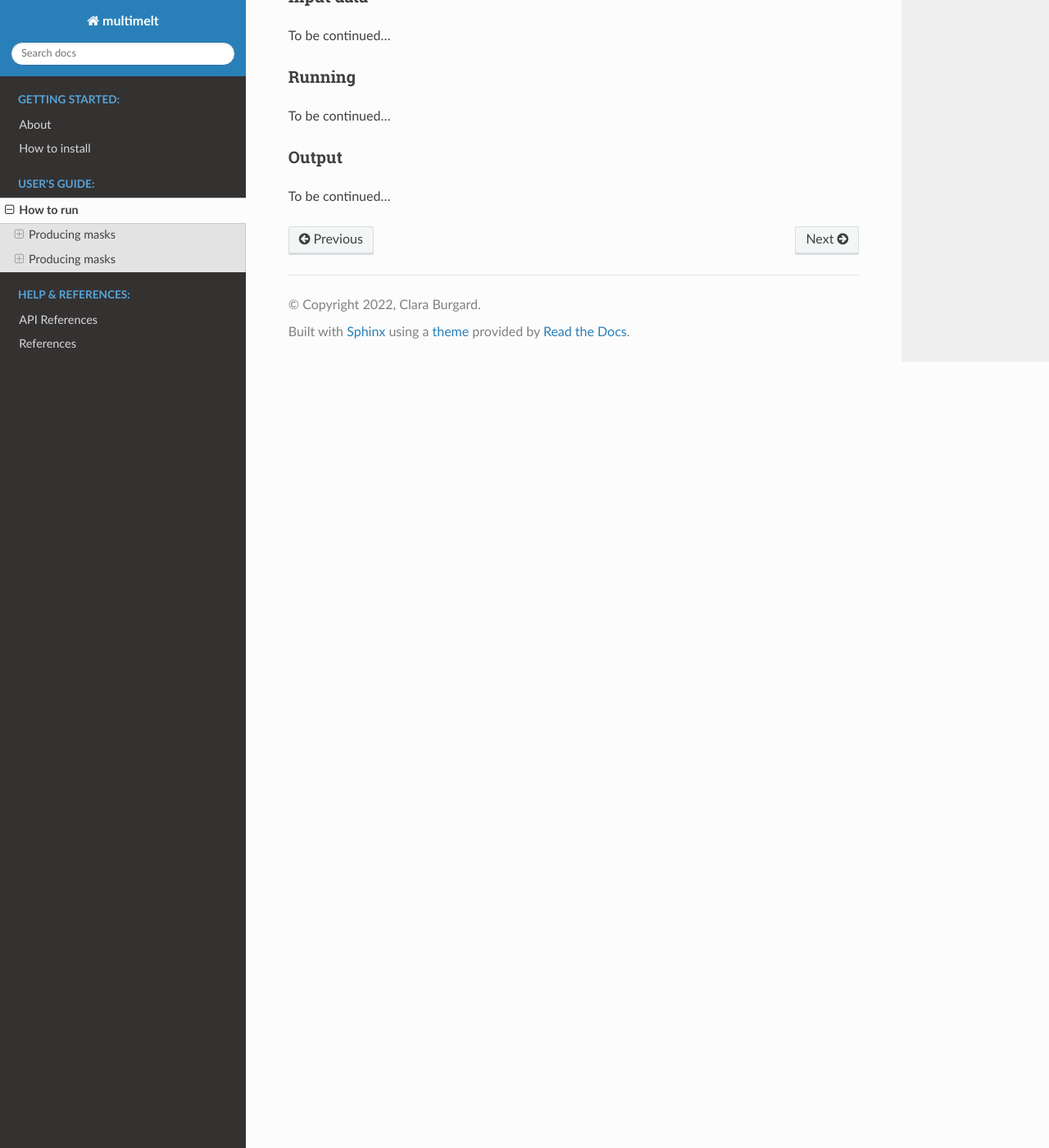
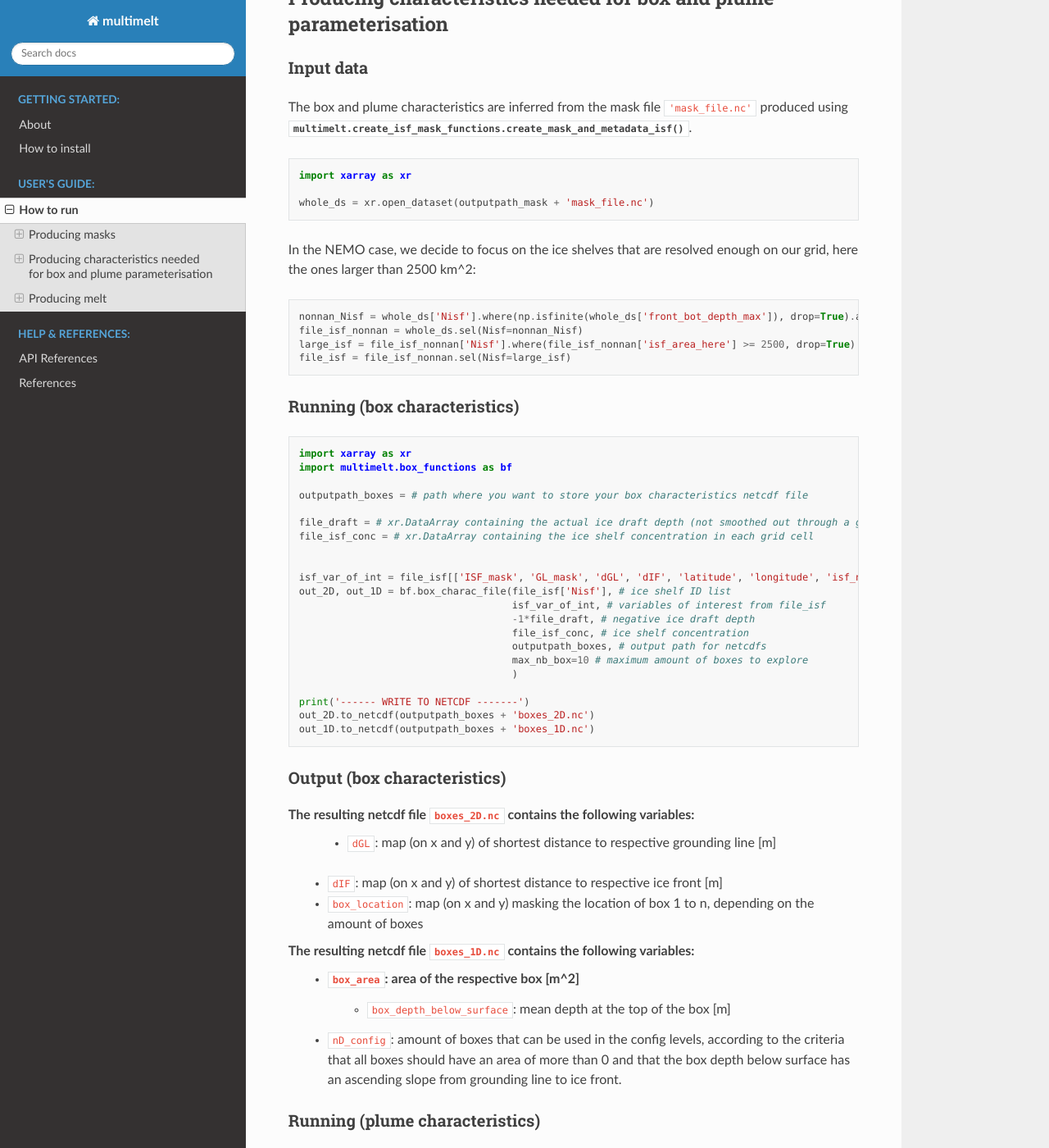
Before and after one commit to ClimateClara/multimelt, a Sphinx documentation site: the page built from docs/guide/howtorun.rst, in a window 1280 px wide and 1400 px high, scrolled down 2635 px. Shown: the whole window at 82% size. Built offline with Sphinx 7.4.7 and the Read the Docs theme 2.0.0, drawn with Linux system fonts in a browser that asks for light colours; cross-references to code outside the pages are shown as plain code; some of the changed text lies outside the part shown.

Commit message:
finished mask aprt of how to run

```diff
--- a/docs/guide/howtorun.rst
+++ b/docs/guide/howtorun.rst
@@ -2,6 +2,12 @@ How to run
 ==========
 
 multimelt provides two types of "services". On the one hand, it can produce masks of the different circum-Antarctic ice shelves and geometric properties on each ice shelf level (neede for the pdifferent parameterisations). On the other hand, it computes 2D and 1D metrics related to basal melt of ice shelves.
+
+The procedure to create the masks and box and plume characteristics is shown in the notebook ``prepare_mask_example.ipynb``. The steps are also explained more in detail in :ref:`prod_masks`.
+
+The procedure to compute melt rates from temperature and salinity profiles is shown in the notebook ``compute_melt_example.ipynb``. The steps are also explained more in detail in :ref:`prod_melt`.
+
+.. _prod_masks:
 
 Producing masks
 ---------------
@@ -28,14 +34,10 @@ You can create an xr.Dataset containing the main geometric information with the
 .. code-block:: python
 
     import xarray as xr
-    import numpy as np
-    from pyproj import Transformer
-    import pandas as pd
-    from tqdm.notebook import trange, tqdm
-    import multimelt.plume_functions as pf
-    import multimelt.box_functions as bf
-    import multimelt.useful_functions as uf
     import multimelt.create_isf_mask_functions as isfmf
+
+    inputpath_metadata = './multimelt/mask_info/'
+    outputpath_mask = # path where you want to store your mask netcdf file
 
     file_bed_orig = # xr.DataArray containing the bathymetry (on grid EPSG:3031)
     file_draft = # xr.DataArray containing the actual ice draft depth (not smoothed out through a grid cell mean when the ice concentration is <1)
@@ -61,7 +63,7 @@ You can create an xr.Dataset containing the main geometric information with the
 
     # Write to netcdf
     print('------- WRITE TO NETCDF -----------')
-    whole_ds.to_netcdf(outputpath_mask + 'nemo_5km_isf_masks_and_info_and_distance_new.nc','w')
+    whole_ds.to_netcdf(outputpath_mask + 'mask_file.nc','w')
 
 
 Output
@@ -91,10 +93,108 @@ The resulting netcdf file contains the following variables:
     * ``dIF``: Shortest distance to respective ice front [m]
     * ``dGL_dIF``: Shortest distance to respective ice shelf front (only for grounding line points)
 
+Producing characteristics needed for box and plume parameterisation
+-------------------------------------------------------------------
+
+Input data
+^^^^^^^^^^
+
+The box and plume characteristics are inferred from the mask file ``'mask_file.nc'`` produced using :func:`multimelt.create_isf_mask_functions.create_mask_and_metadata_isf`.
+
+.. code-block:: python
+
+    import xarray as xr
+
+    whole_ds = xr.open_dataset(outputpath_mask + 'mask_file.nc')
+
+In the NEMO case, we decide to focus on the ice shelves that are resolved enough on our grid, here the ones larger than 2500 km^2:
+
+.. code-block:: python
+
+    nonnan_Nisf = whole_ds['Nisf'].where(np.isfinite(whole_ds['front_bot_depth_max']), drop=True).astype(int)
+    file_isf_nonnan = whole_ds.sel(Nisf=nonnan_Nisf)
+    large_isf = file_isf_nonnan['Nisf'].where(file_isf_nonnan['isf_area_here'] >= 2500, drop=True) # only look at ice shelves with area larger than 2500 km2
+    file_isf = file_isf_nonnan.sel(Nisf=large_isf)
+
+Running (box characteristics)
+^^^^^^^^^^^^^^^^^^^^^^^^^^^^^
+
+.. code-block:: python
+
+    import xarray as xr
+    import multimelt.box_functions as bf
+
+    outputpath_boxes = # path where you want to store your box characteristics netcdf file
+
+    file_draft = # xr.DataArray containing the actual ice draft depth (not smoothed out through a grid cell mean when the ice concentration is <1)
+    file_isf_conc = # xr.DataArray containing the ice shelf concentration in each grid cell
 
 
-Producing masks
----------------
+    isf_var_of_int = file_isf[['ISF_mask', 'GL_mask', 'dGL', 'dIF', 'latitude', 'longitude', 'isf_name']]
+    out_2D, out_1D = bf.box_charac_file(file_isf['Nisf'], # ice shelf ID list
+                                        isf_var_of_int, # variables of interest from file_isf
+                                        -1*file_draft, # negative ice draft depth
+                                        file_isf_conc, # ice shelf concentration
+                                        outputpath_boxes, # output path for netcdfs
+                                        max_nb_box=10 # maximum amount of boxes to explore
+                                        )
+
+    print('------ WRITE TO NETCDF -------')
+    out_2D.to_netcdf(outputpath_boxes + 'boxes_2D.nc')
+    out_1D.to_netcdf(outputpath_boxes + 'boxes_1D.nc')
+
+Output (box characteristics)
+^^^^^^^^^^^^^^^^^^^^^^^^^^^^
+
+The resulting netcdf file ``boxes_2D.nc`` contains the following variables:
+	* ``dGL``: map (on x and y) of shortest distance to respective grounding line [m]
+    * ``dIF``: map (on x and y) of shortest distance to respective ice front [m]
+    * ``box_location``: map (on x and y) masking the location of box 1 to n, depending on the amount of boxes
+
+The resulting netcdf file ``boxes_1D.nc`` contains the following variables:
+    * ``box_area``: area of the respective box [m^2]
+	* ``box_depth_below_surface``: mean depth at the top of the box [m]
+    * ``nD_config``: amount of boxes that can be used in the config levels, according to the criteria that all boxes should have an area of more than 0 and that the box depth below surface has an ascending slope from grounding line to ice front.
+
+Running (plume characteristics)
+^^^^^^^^^^^^^^^^^^^^^^^^^^^^^^^
+
+.. code-block:: python
+
+    import xarray as xr
+    import multimelt.plume_functions as pf
+
+    plume_param_options = ['simple','lazero', 'appenB']
+    # 'simple': deepest grounding line, cavity slope
+    # 'lazero': grounding line and slope inferred according to Lazeroms et al., 2018
+    # 'appenB': grounding line inferred according to Lazeroms et al., 2018 and local slope
+
+    plume_var_of_int = file_isf[['ISF_mask', 'GL_mask', 'IF_mask', 'dIF', 'dGL_dIF', 'latitude', 'longitude', 'front_ice_depth_avg']]
+
+    # Compute the ice draft
+    file_draft = # xr.DataArray containing the actual ice draft depth (not smoothed out through a grid cell mean when the ice concentration is <1)
+    ice_draft_pos = file_draft
+    ice_draft_neg = -1*ice_draft_pos
+
+    plume_charac = pf.prepare_plume_charac(plume_param_options,
+                                            ice_draft_pos,
+                                            plume_var_of_int
+                                            )
+
+    print('------ WRITE TO NETCDF -------')
+    plume_charac.to_netcdf(outputpath_plumes+'plume_characteristics.nc')
+
+Output (plume characteristics)
+^^^^^^^^^^^^^^^^^^^^^^^^^^^^^^
+
+The resulting netcdf file ``plume_characteristics.nc`` contains the following variables:
+	* ``zGL``: map (on x and y) of grounding line depth (negative downwards) associated to each ice shelf point [m]
+    * ``alpha``: map (on x and y) of slope associated to each ice shelf point
+
+.. _prod_melt:
+
+Producing melt
+--------------
 
 To be continued...
 
```
Also changed, not shown: prepare_mask_example.ipynb.
